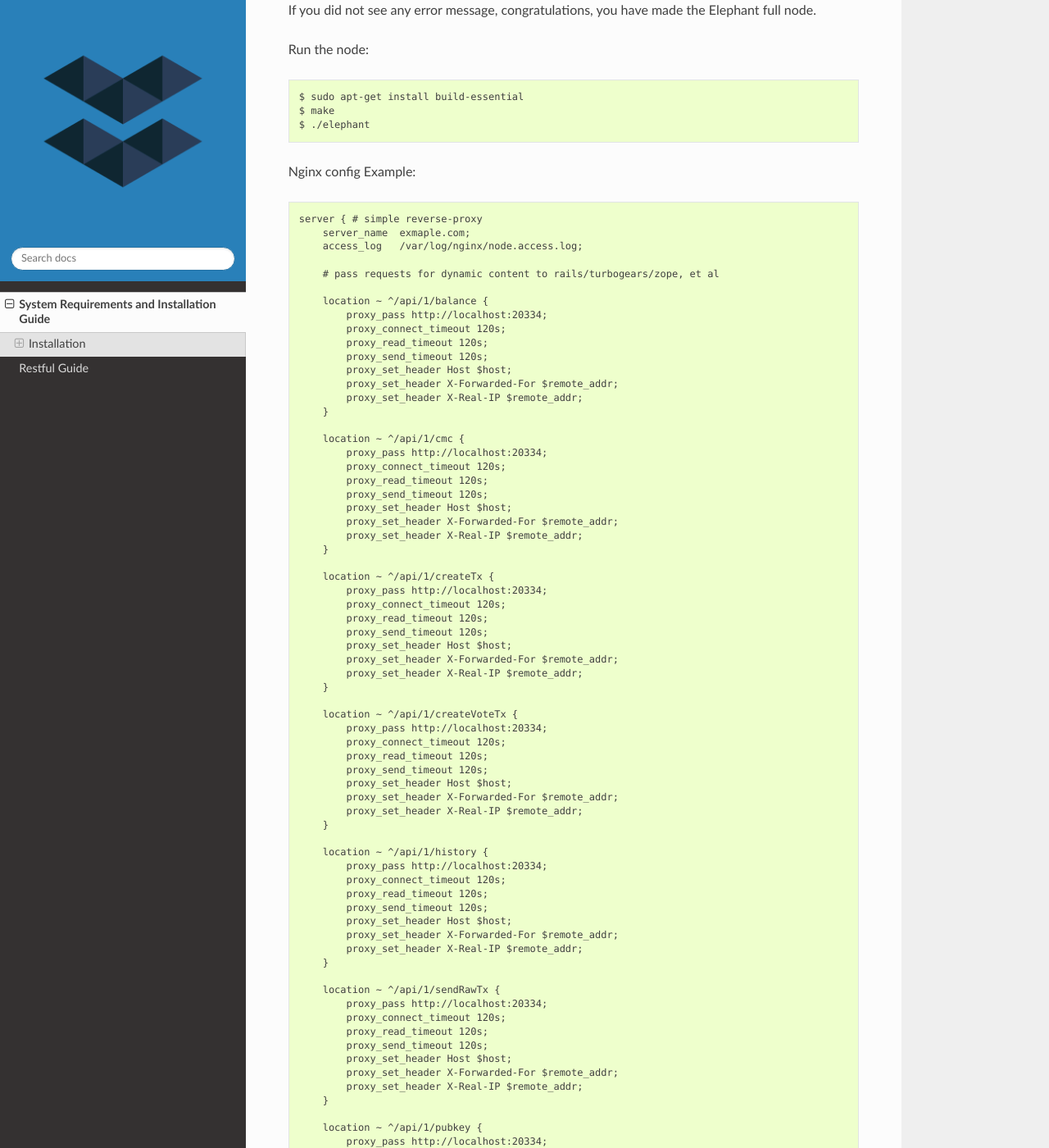
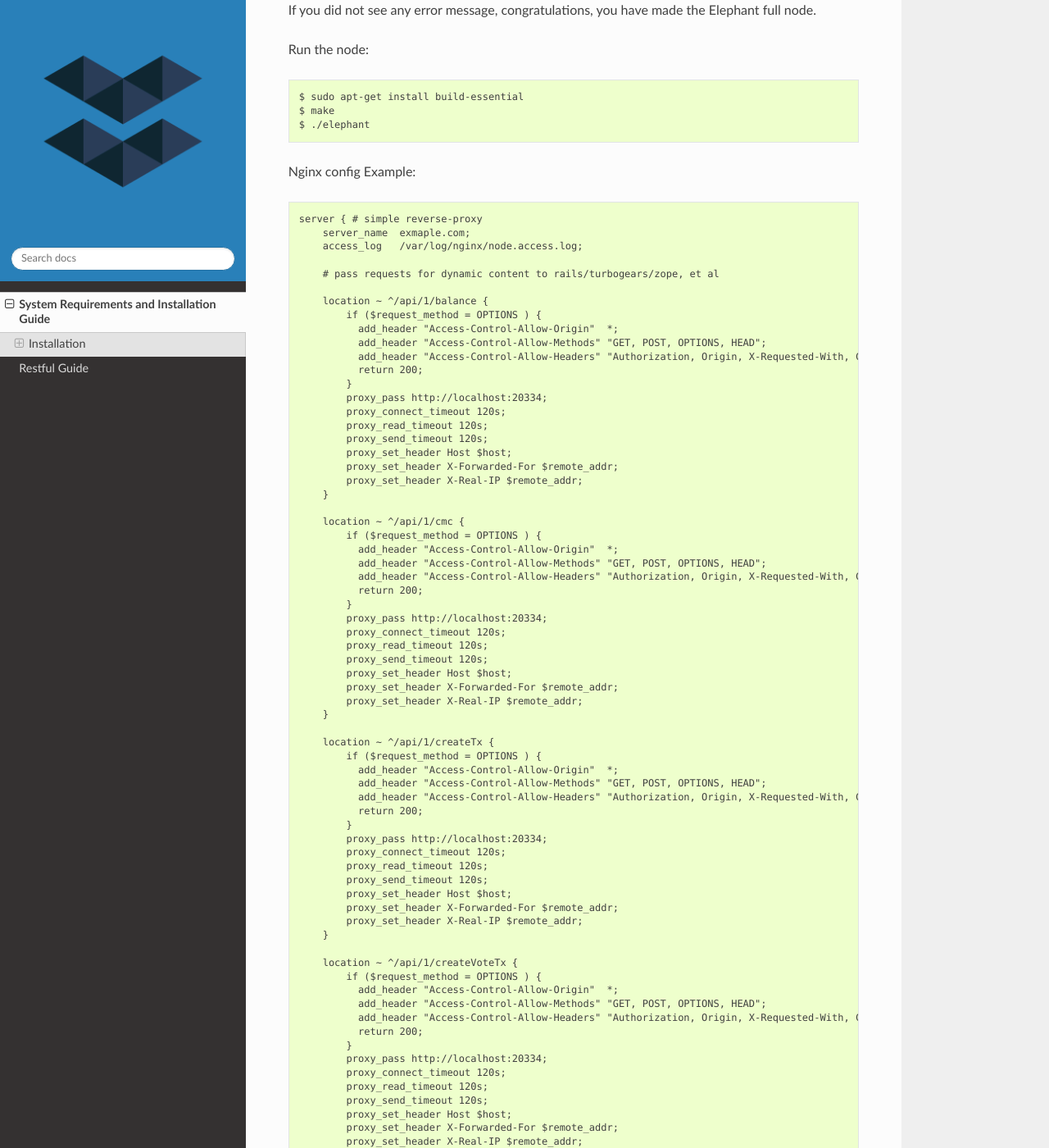
Before and after one commit to elastos/Elastos.ELA.Elephant.Node, a Sphinx documentation site: the page built from docs/overview_and_guide.rst, in a window 1280 px wide and 1400 px high, scrolled down 2212 px. Shown: the whole window at 82% size. Built offline with Sphinx 7.4.7 and the Read the Docs theme 2.0.0, drawn with Linux system fonts in a browser that asks for light colours; some of the changed text lies outside the part shown.

Commit message:
Update docs

```diff
--- a/docs/overview_and_guide.rst
+++ b/docs/overview_and_guide.rst
@@ -110,6 +110,12 @@ Nginx config Example::
         # pass requests for dynamic content to rails/turbogears/zope, et al
 
         location ~ ^/api/1/balance {
+            if ($request_method = OPTIONS ) {
+              add_header "Access-Control-Allow-Origin"  *;
+              add_header "Access-Control-Allow-Methods" "GET, POST, OPTIONS, HEAD";
+              add_header "Access-Control-Allow-Headers" "Authorization, Origin, X-Requested-With, Content-Type, Accept";
+              return 200;
+            }
             proxy_pass http://localhost:20334;
             proxy_connect_timeout 120s;
             proxy_read_timeout 120s;
@@ -120,6 +126,12 @@ Nginx config Example::
         }
 
         location ~ ^/api/1/cmc {
+            if ($request_method = OPTIONS ) {
+              add_header "Access-Control-Allow-Origin"  *;
+              add_header "Access-Control-Allow-Methods" "GET, POST, OPTIONS, HEAD";
+              add_header "Access-Control-Allow-Headers" "Authorization, Origin, X-Requested-With, Content-Type, Accept";
+              return 200;
+            }
             proxy_pass http://localhost:20334;
             proxy_connect_timeout 120s;
             proxy_read_timeout 120s;
@@ -130,6 +142,12 @@ Nginx config Example::
         }
 
         location ~ ^/api/1/createTx {
+            if ($request_method = OPTIONS ) {
+              add_header "Access-Control-Allow-Origin"  *;
+              add_header "Access-Control-Allow-Methods" "GET, POST, OPTIONS, HEAD";
+              add_header "Access-Control-Allow-Headers" "Authorization, Origin, X-Requested-With, Content-Type, Accept";
+              return 200;
+            }
             proxy_pass http://localhost:20334;
             proxy_connect_timeout 120s;
             proxy_read_timeout 120s;
@@ -140,6 +158,12 @@ Nginx config Example::
         }
 
         location ~ ^/api/1/createVoteTx {
+            if ($request_method = OPTIONS ) {
+              add_header "Access-Control-Allow-Origin"  *;
+              add_header "Access-Control-Allow-Methods" "GET, POST, OPTIONS, HEAD";
+              add_header "Access-Control-Allow-Headers" "Authorization, Origin, X-Requested-With, Content-Type, Accept";
+              return 200;
+            }
             proxy_pass http://localhost:20334;
             proxy_connect_timeout 120s;
             proxy_read_timeout 120s;
@@ -150,6 +174,12 @@ Nginx config Example::
         }
 
         location ~ ^/api/1/history {
+            if ($request_method = OPTIONS ) {
+              add_header "Access-Control-Allow-Origin"  *;
+              add_header "Access-Control-Allow-Methods" "GET, POST, OPTIONS, HEAD";
+              add_header "Access-Control-Allow-Headers" "Authorization, Origin, X-Requested-With, Content-Type, Accept";
+              return 200;
+            }
             proxy_pass http://localhost:20334;
             proxy_connect_timeout 120s;
             proxy_read_timeout 120s;
@@ -160,6 +190,12 @@ Nginx config Example::
         }
 
         location ~ ^/api/1/sendRawTx {
+            if ($request_method = OPTIONS ) {
+              add_header "Access-Control-Allow-Origin"  *;
+              add_header "Access-Control-Allow-Methods" "GET, POST, OPTIONS, HEAD";
+              add_header "Access-Control-Allow-Headers" "Authorization, Origin, X-Requested-With, Content-Type, Accept";
+              return 200;
+            }
             proxy_pass http://localhost:20334;
             proxy_connect_timeout 120s;
             proxy_read_timeout 120s;
@@ -170,6 +206,12 @@ Nginx config Example::
         }
 
         location ~ ^/api/1/pubkey {
+            if ($request_method = OPTIONS ) {
+              add_header "Access-Control-Allow-Origin"  *;
+              add_header "Access-Control-Allow-Methods" "GET, POST, OPTIONS, HEAD";
+              add_header "Access-Control-Allow-Headers" "Authorization, Origin, X-Requested-With, Content-Type, Accept";
+              return 200;
+            }
             proxy_pass http://localhost:20334;
             proxy_connect_timeout 120s;
             proxy_read_timeout 120s;
@@ -180,6 +222,12 @@ Nginx config Example::
         }
 
         location ~ ^/api/1/currHeight {
+            if ($request_method = OPTIONS ) {
+              add_header "Access-Control-Allow-Origin"  *;
+              add_header "Access-Control-Allow-Methods" "GET, POST, OPTIONS, HEAD";
+              add_header "Access-Control-Allow-Headers" "Authorization, Origin, X-Requested-With, Content-Type, Accept";
+              return 200;
+            }
             proxy_pass http://localhost:20334;
             proxy_connect_timeout 120s;
             proxy_read_timeout 120s;
@@ -190,6 +238,12 @@ Nginx config Example::
         }
 
         location ~ ^/api/1/dpos {
+            if ($request_method = OPTIONS ) {
+              add_header "Access-Control-Allow-Origin"  *;
+              add_header "Access-Control-Allow-Methods" "GET, POST, OPTIONS, HEAD";
+              add_header "Access-Control-Allow-Headers" "Authorization, Origin, X-Requested-With, Content-Type, Accept";
+              return 200;
+            }
             proxy_pass http://localhost:20334;
             proxy_connect_timeout 120s;
             proxy_read_timeout 120s;
@@ -200,6 +254,12 @@ Nginx config Example::
         }
 
         location ~ ^/api/1/fee {
+            if ($request_method = OPTIONS ) {
+              add_header "Access-Control-Allow-Origin"  *;
+              add_header "Access-Control-Allow-Methods" "GET, POST, OPTIONS, HEAD";
+              add_header "Access-Control-Allow-Headers" "Authorization, Origin, X-Requested-With, Content-Type, Accept";
+              return 200;
+            }
             proxy_pass http://localhost:20334;
             proxy_connect_timeout 120s;
             proxy_read_timeout 120s;
@@ -210,6 +270,12 @@ Nginx config Example::
         }
 
         location ~ ^/api/1/node/reward/address {
+            if ($request_method = OPTIONS ) {
+              add_header "Access-Control-Allow-Origin"  *;
+              add_header "Access-Control-Allow-Methods" "GET, POST, OPTIONS, HEAD";
+              add_header "Access-Control-Allow-Headers" "Authorization, Origin, X-Requested-With, Content-Type, Accept";
+              return 200;
+            }
             proxy_pass http://localhost:20334;
             proxy_connect_timeout 120s;
             proxy_read_timeout 120s;
@@ -220,6 +286,12 @@ Nginx config Example::
         }
 
         location ~ ^/api/1/spend/utxos {
+            if ($request_method = OPTIONS ) {
+              add_header "Access-Control-Allow-Origin"  *;
+              add_header "Access-Control-Allow-Methods" "GET, POST, OPTIONS, HEAD";
+              add_header "Access-Control-Allow-Headers" "Authorization, Origin, X-Requested-With, Content-Type, Accept";
+              return 200;
+            }
             proxy_pass http://localhost:20334;
             proxy_connect_timeout 120s;
             proxy_read_timeout 120s;
```
